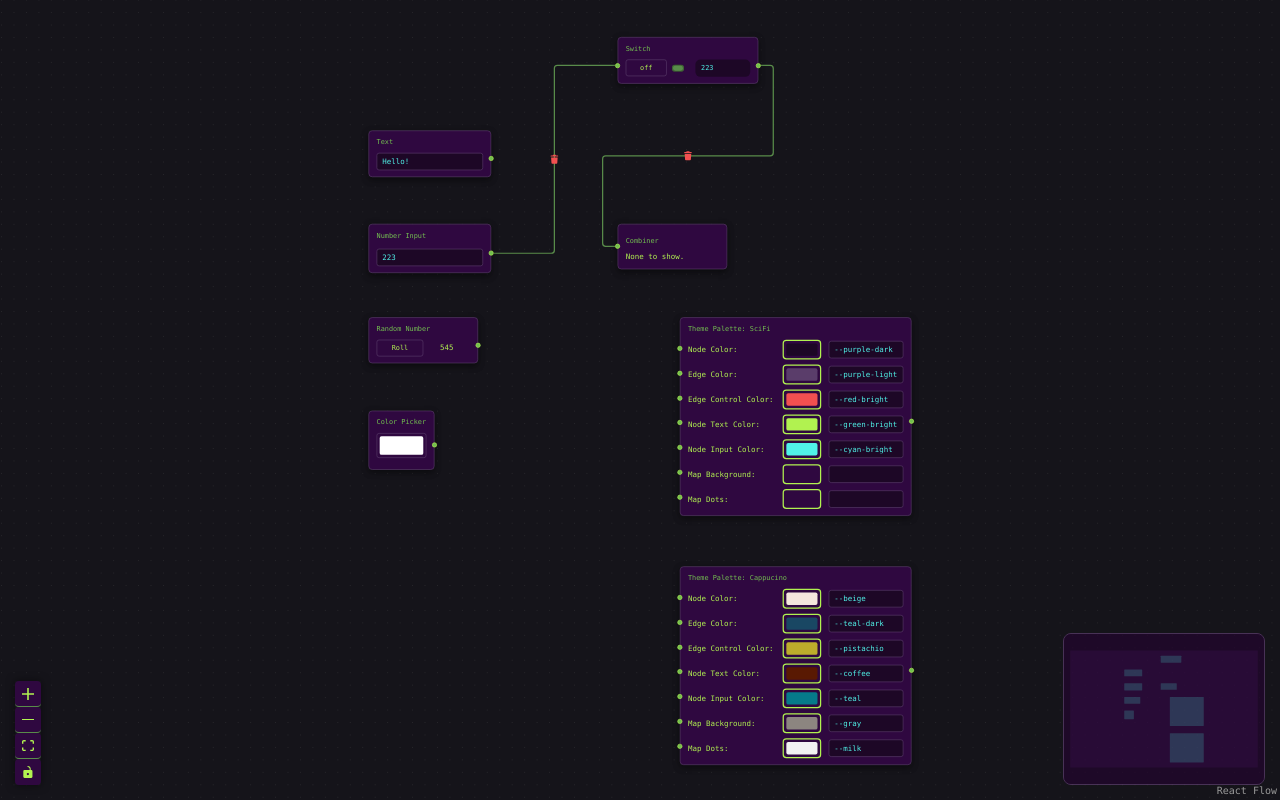
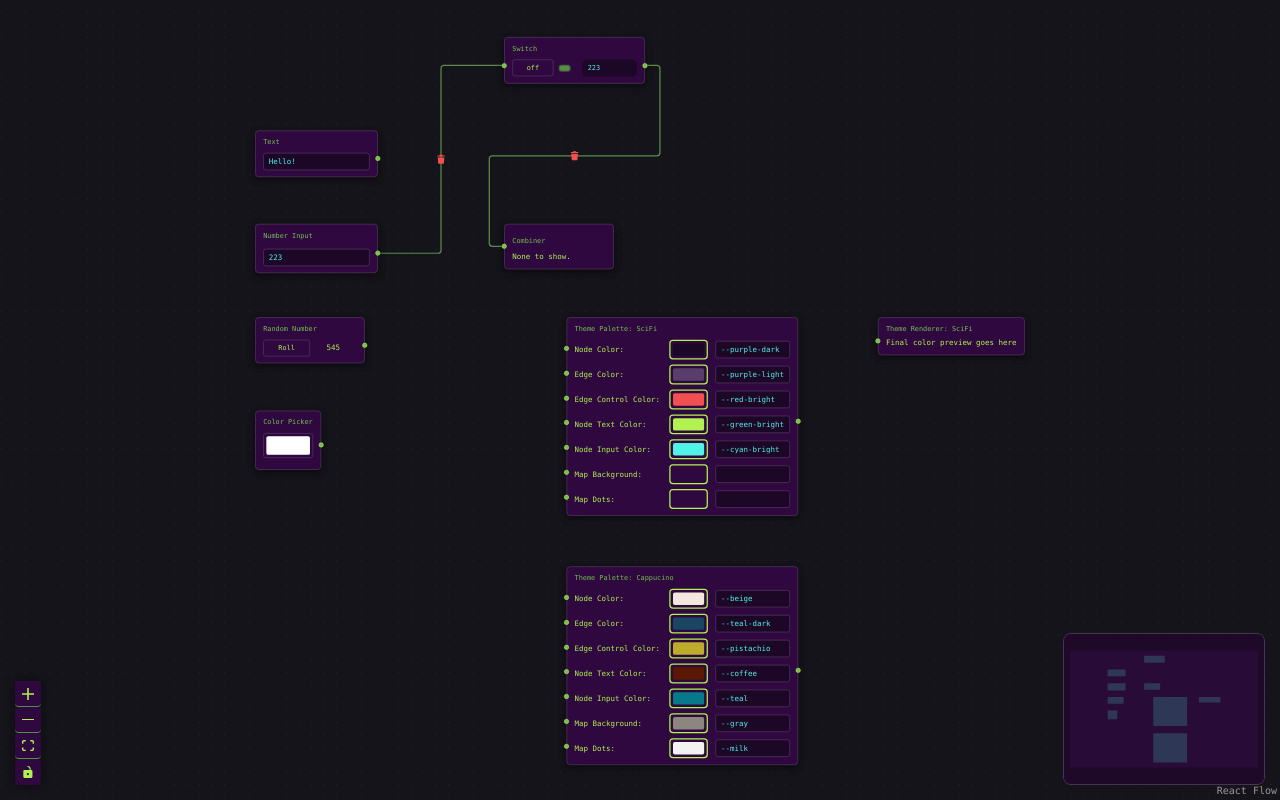
Before and after one commit to knaut/react-flow-notebook, a React (Vite) app: page / in a window 1280 px wide. Built offline with nearby package versions, Linux system fonts and the light colour scheme; what @radix-ui/themes would draw is missing.

Commit message:
basic theme renderer

```diff
--- a/src/App.tsx
+++ b/src/App.tsx
@@ -24,6 +24,7 @@ import { CombineNode } from './components/CombineNode'
 import { Switch } from './components/Switch'
 import { ThemePalette } from './components/ThemePalette'
 import { ColorPicker } from './components/ColorPicker'
+import { ThemeRenderer } from './components/ThemeRenderer'
 
 import { getInitialNodes, getInitialEdges } from './utils'
 import { NODE_TYPES, EDGE_TYPES } from './constants'
@@ -60,6 +61,7 @@ export default function App() {
               [NODE_TYPES.SWITCH]: Switch,
               [NODE_TYPES.THEME_PALETTE]: ThemePalette,
               [NODE_TYPES.COLOR_PICKER]: ColorPicker,
+              [NODE_TYPES.THEME_RENDERER]: ThemeRenderer,
             }}
             edgeTypes={{
               [EDGE_TYPES.EXAMPLE_CUSTOM_EDGE]: ExampleCustomEdge
--- a/src/components/ThemePalette.tsx
+++ b/src/components/ThemePalette.tsx
@@ -49,7 +49,7 @@ function PaletteSwatch({ label, color }) {
 export function ThemePalette({ id, data }) {
 	// console.log(themes)
 
-	const { theme, setTheme } = useStore()
+	// const { theme, setTheme } = useStore()
 	const connections = useNodeConnections({
 		handleType: 'target'
 	})
--- /dev/null
+++ b/src/components/ThemeRenderer.tsx
@@ -0,0 +1,19 @@
+import { Handle, Position, useNodeConnections, useNodesData } from '@xyflow/react'
+import { useStore } from '../store/useStore'
+
+export function ThemeRenderer({ id, data }) {
+  const { theme, setTheme } = useStore()
+  return (
+    <div className='basic-node'>
+      <label>Theme Renderer: <span>{data.value}</span></label>
+
+      <Handle
+        type="target"
+        position={Position.Left}
+        // id={`${data.value}_output`}
+      />
+
+      Final color preview goes here
+    </div>
+  )
+}
--- a/src/constants.ts
+++ b/src/constants.ts
@@ -5,7 +5,8 @@ export const NODE_TYPES = {
   COMBINE: 'combine',
   SWITCH: 'switch',
   THEME_PALETTE: 'themePalette',
-  COLOR_PICKER: 'colorPicker'
+  COLOR_PICKER: 'colorPicker',
+  THEME_RENDERER: 'themeRenderer'
 } as const
 
 export const EDGE_TYPES = {
--- a/src/utils.ts
+++ b/src/utils.ts
@@ -25,6 +25,16 @@ export function randomInteger() {
 
 export function getInitialNodes() {
 	return  [
+		{
+			id: `${NODE_TYPES.THEME_RENDERER}${SEP}1`,
+			type: NODE_TYPES.THEME_RENDERER,
+			position: {
+				x: 1000, y: 300
+			},
+			data: {
+				value: 'SciFi'
+			}
+		},
 		{
 			id: `${NODE_TYPES.THEME_PALETTE}${SEP}1`,
 			type: NODE_TYPES.THEME_PALETTE,
```
